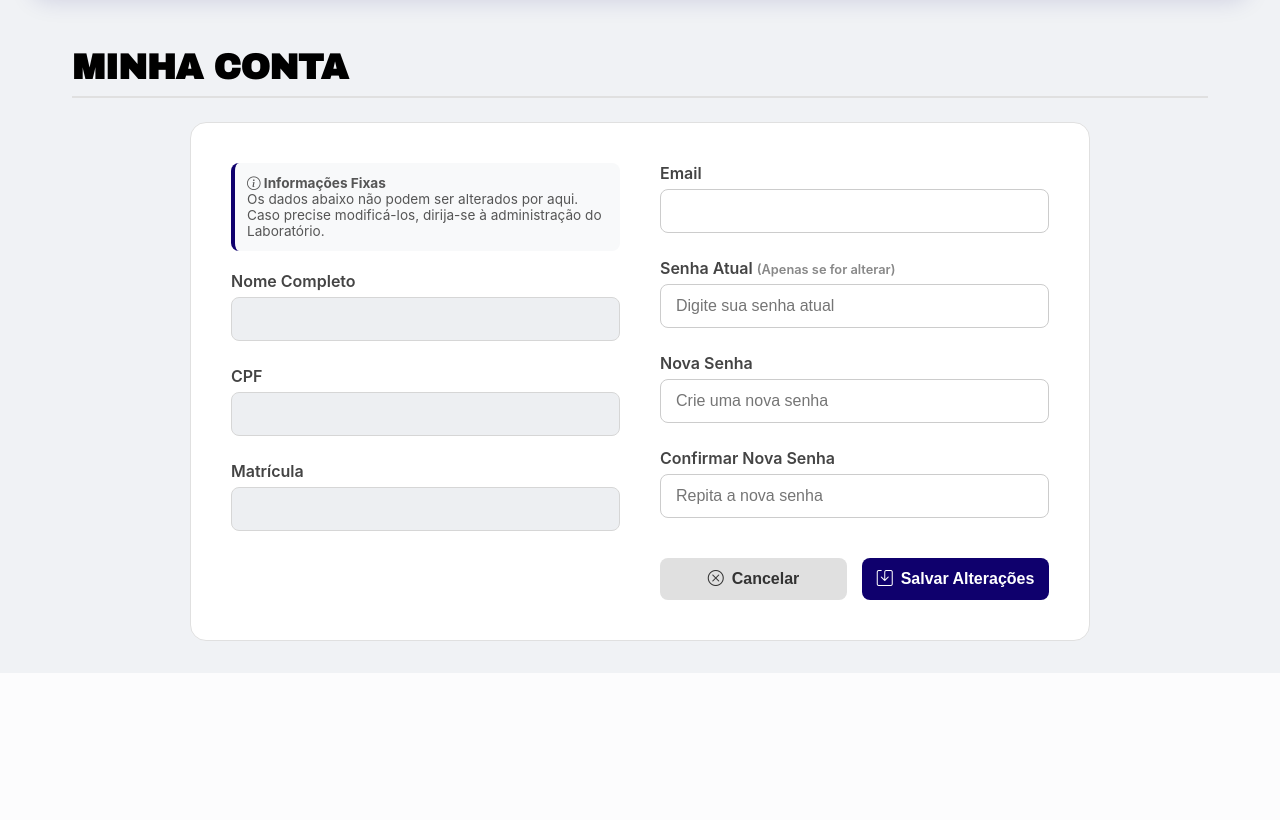
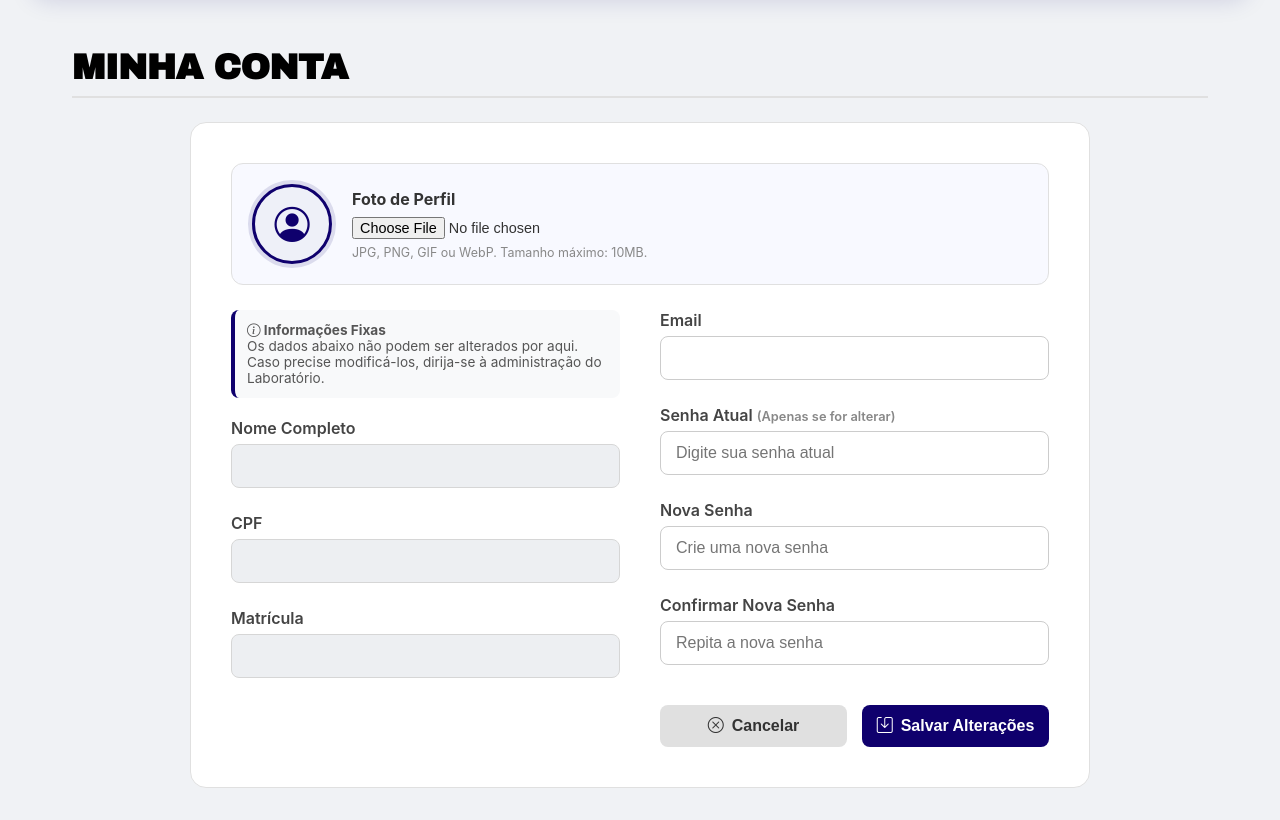
Before and after one commit to matheus58000-tech/PPICHECK2026, a PHP site: page /FECHECKCOMUM.php in a window 1280 px wide, after a click on "Conta". Shown: the part 132-952 px from the top of the page. Before the commit the page ends 773 px from the top, so only its background shows below. Run offline with PHP 8.4, Linux system fonts and the light colour scheme; the visitor is signed in with stand-in values (Sample User, id 1); data that the repository does not hold is empty.

Commit message:
Update CONTACHECKCOMUM.php

```diff
--- a/CONTACHECKCOMUM.php
+++ b/CONTACHECKCOMUM.php
@@ -1,5 +1,5 @@
 <?php
-$stmt = $conn->prepare("SELECT Nome, CPF, Matricula, Email, status FROM Usuarios WHERE id_user = ?");
+$stmt = $conn->prepare("SELECT Nome, CPF, Matricula, Email, status, Foto FROM Usuarios WHERE id_user = ?");
 $stmt->bind_param("i", $id_usuario);
 $stmt->execute();
 $resultado = $stmt->get_result();
@@ -10,6 +10,8 @@ $cpf_exibicao = htmlspecialchars($dados_usuario['CPF'] ?? '');
 $matricula_exibicao = htmlspecialchars($dados_usuario['Matricula'] ?? '');
 $email_exibicao = htmlspecialchars($dados_usuario['Email'] ?? '');
 $status_exibicao = $dados_usuario['status'] ?? 'ativo';
+$foto_exibicao = $dados_usuario['Foto'] ?? '';
+$foto_exibicao_url = (!empty($foto_exibicao) && file_exists('uploads/' . $foto_exibicao)) ? 'uploads/' . $foto_exibicao : '';
 
 $toast_script = "";
 if (isset($_SESSION['msg_erro'])) {
@@ -23,8 +25,8 @@ if (isset($_SESSION['msg_erro'])) {
 } elseif (isset($_SESSION['msg_warning'])) {
     $msg = addslashes($_SESSION['msg_warning']);
     $toast_script = "showToast('{$msg}', 'warning');";
-    unset($_SESSION['msg_warning']);
 }
+unset($_SESSION['msg_erro'], $_SESSION['msg_sucesso'], $_SESSION['msg_warning']);
 ?>
 
 <style>
@@ -77,8 +79,23 @@ if (isset($_SESSION['msg_erro'])) {
 
 <div id="tab-conta" class="spa-tab" style="display: none;">
     <div class="form-card" style="max-width: 900px; margin: 0 auto; box-shadow: none; border: 1px solid #e0e0e0;">
-        <form id="account-form" method="POST" action="FECHECKCOMUM.php">
+        <form id="account-form" method="POST" action="FECHECKCOMUM.php" enctype="multipart/form-data">
             <input type="hidden" name="atualizar_conta" value="1">
+
+            <div style="display: flex; align-items: center; gap: 20px; background: #f8f9ff; border: 1px solid #e0e0e0; border-radius: 12px; padding: 20px; margin-bottom: 25px;">
+                <div id="preview-foto" style="width: 80px; height: 80px; border-radius: 50%; overflow: hidden; background: #eef0f8; border: 3px solid #0f006d; box-shadow: 0 0 0 4px rgba(15,0,109,0.12); display: flex; align-items: center; justify-content: center; color: #0f006d; font-size: 2.2rem; flex-shrink: 0;">
+                    <?php if ($foto_exibicao_url): ?>
+                        <img src="<?php echo htmlspecialchars($foto_exibicao_url); ?>" style="width:100%; height:100%; object-fit:cover;">
+                    <?php else: ?>
+                        <i class="bi bi-person-circle"></i>
+                    <?php endif; ?>
+                </div>
+                <div style="flex: 1;">
+                    <label style="font-weight: bold; display: block; margin-bottom: 8px;">Foto de Perfil</label>
+                    <input type="file" name="foto" id="input-foto" accept="image/*" style="font-size: 0.9rem;">
+                    <p style="font-size: 0.78rem; color: #888; margin-top: 6px;">JPG, PNG, GIF ou WebP. Tamanho máximo: 10MB.</p>
+                </div>
+            </div>
 
             <?php if ($status_exibicao === 'bloqueado'): ?>
                 <div style="background-color: #f8d7da; color: #721c24; padding: 15px; border-radius: 8px; margin-bottom: 25px; font-weight: bold; text-align: center; border: 1px solid #f5c6cb;">
@@ -143,6 +160,21 @@ if (isset($_SESSION['msg_erro'])) {
     </div>
 </div>
 
+<script>
+    document.getElementById('input-foto').addEventListener('change', function(e) {
+        const file = e.target.files[0];
+        if (!file) return;
+        if (file.size > 10 * 1024 * 1024) {
+            if (typeof showToast === 'function') showToast('A imagem é muito pesada (' + (file.size / 1048576).toFixed(1) + 'MB). O limite é 10MB.', 'error');
+            else alert('A imagem é muito pesada. O limite é 10MB.');
+            e.target.value = '';
+            return;
+        }
+        const preview = document.getElementById('preview-foto');
+        preview.innerHTML = `<img src="${URL.createObjectURL(file)}" style="width:100%; height:100%; object-fit:cover;">`;
+    });
+</script>
+
 <?php if (!empty($toast_script)): ?>
 <script>
     document.addEventListener('DOMContentLoaded', function() {
```
